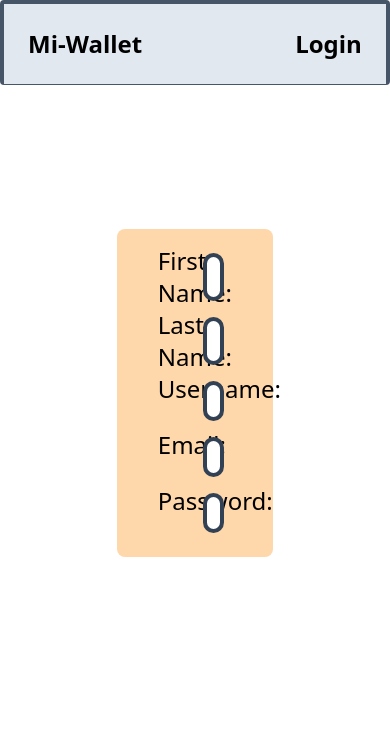
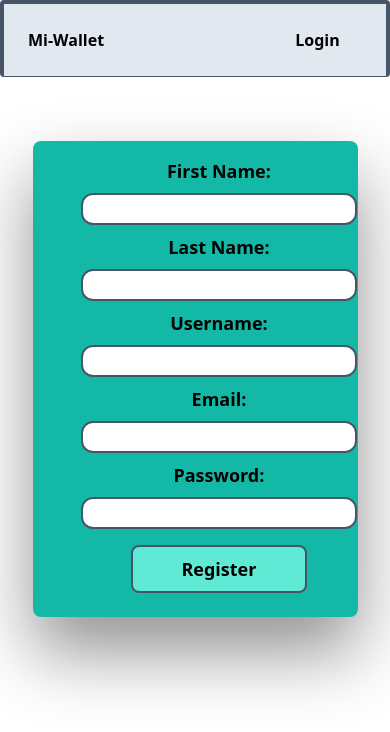
Before and after one commit to gsaaad/BCY_crypto_wallet, a Django app: page /register in a window 390 px wide. Shown: the top 732 px of the page. Run offline with Django 4.2, Linux system fonts and the light colour scheme; some libraries are stand-ins or nearby versions.

Commit message:
added responsive design and color style scheme

```diff
--- a/miwallet/miwallet/templates/index2.htm
+++ b/miwallet/miwallet/templates/index2.htm
@@ -14,7 +14,7 @@
           <a href="/">Mi-Wallet</a>
         </div>
         <div class="basis-1/5">
-          <ul class="flex space-x-4 text-md font-semibold">
+          <ul class="flex space-x-4 text-base font-semibold">
             <li><a href="login">Login</a></li>
             <li><a href="register">Register</a></li>
           </ul>
--- a/miwallet/miwallet/templates/register.html
+++ b/miwallet/miwallet/templates/register.html
@@ -9,31 +9,32 @@
   </head>
   <body>
     <header class="border-b border-4 border-slate-600 bg-slate-200 rounded">
-      <nav class="flex m-4 p-2 text-2xl font-semibold">
+      <nav class="flex m-4 p-2 text-base font-semibold md:text-2xl lg:text-2xl">
         <div class="basis-4/5">
           <a href="/">Mi-Wallet</a>
         </div>
         <div class="basis-1/5">
-          <ul class="flex space-x-24 text-2xl font-semibold">
+          <ul class="flex space-x-24 text-base font-semibold md:text-2xl lg:text-2xl">
             <li><a href="login">Login</a></li>
           </ul>
         </div>
       </nav>
     </header>
     <div
-      class="main-container w-2/5 mx-auto mt-36 p-4 bg-orange-200 rounded-lg text-2xl text-center"
+      class="main-container w-5/6 mx-auto mt-16 p-4 bg-teal-500 rounded-lg text-lg text-center drop-shadow-[0_35px_35px_rgba(5,5,5,0.44)] sm:w-3/5 md:text-2xl"
     >
-      <form class="grid grid-cols-2 w-3/5 mx-auto">
+      <form class="grid grid-rows-1 w-5/6 mx-auto font-semibold">
         <label>First Name:</label>
-        <input type="text" class="border-4 border-slate-700 rounded-xl m-2"/>
+        <input type="text" class="border-2 border-slate-600 rounded-xl m-2"/>
         <label>Last Name:</label>
-        <input type="text" class="border-4 border-slate-700 rounded-xl m-2"/>
+        <input type="text" class="border-2 border-slate-600 rounded-xl m-2"/>
         <label>Username:</label>
-        <input type="text" class="border-4 border-slate-700 rounded-xl m-2"/>
+        <input type="text" class="border-2 border-slate-600 rounded-xl m-2"/>
         <label>Email:</label>
-        <input type="text" class="border-4 border-slate-700 rounded-xl m-2"/>
+        <input type="text" class="border-2 border-slate-600 rounded-xl m-2"/>
         <label>Password:</label>
-        <input type="text" class="border-4 border-slate-700 rounded-xl m-2"/>
+        <input type="text" class="border-2 border-slate-600 rounded-xl m-2"/>
+        <button class="rounded-lg mx-auto bg-teal-300 m-2 p-2 w-3/5 border-2 border-slate-600 md:w-4/5">Register</button>
 
       </form>
       </div>
--- a/miwallet/wallet/views.py
+++ b/miwallet/wallet/views.py
@@ -22,6 +22,7 @@ def home(request):
     response = requests.request("GET", url, headers=headers, params=querystring)
 #    todos = response.json()
     total_data = response.json()['data']
+    print(total_data)
     # print("RESPONSE:", response)
     # print("TOTAL DATA:                   ",total_data)
     # print(type(total_data))
@@ -32,12 +33,15 @@ def home(request):
     ("---------------")
     screen_data = data_dict['screen_data']
     crypto_data = screen_data['crypto_data']
-    # get top 15 coins
+    # get top
     crypto_data = crypto_data[:15]
     print(type(crypto_data))
     print(len(crypto_data))
     print(crypto_data)
-    #render
+
+    # print()
+
+
     return render(request, "home.html", {"data": crypto_data})
 
 def login(request):
```
Also changed, not shown: miwallet/miwallet/templates/home.html (+4 -5 lines), miwallet/miwallet/templates/login.html (+9 -8 lines).
